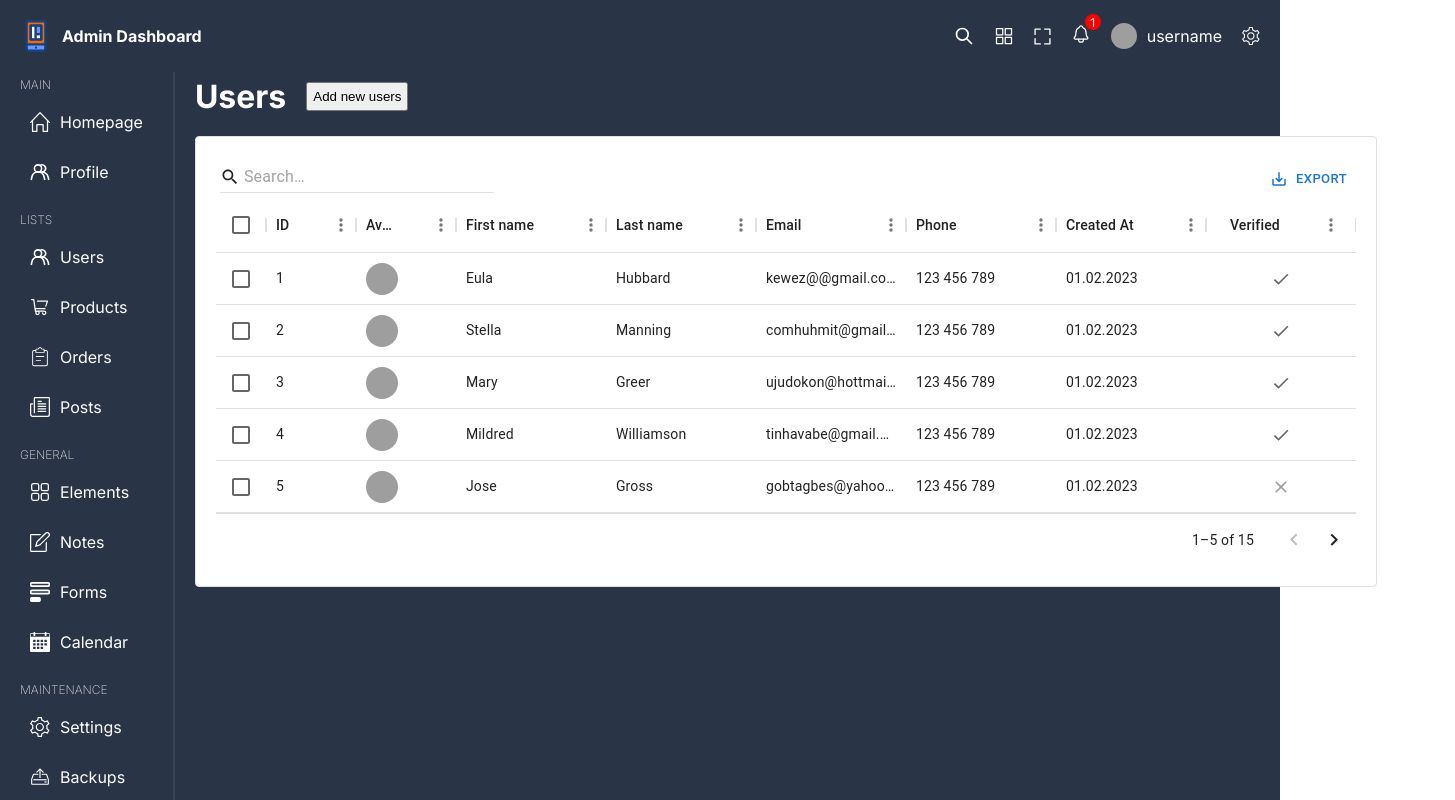
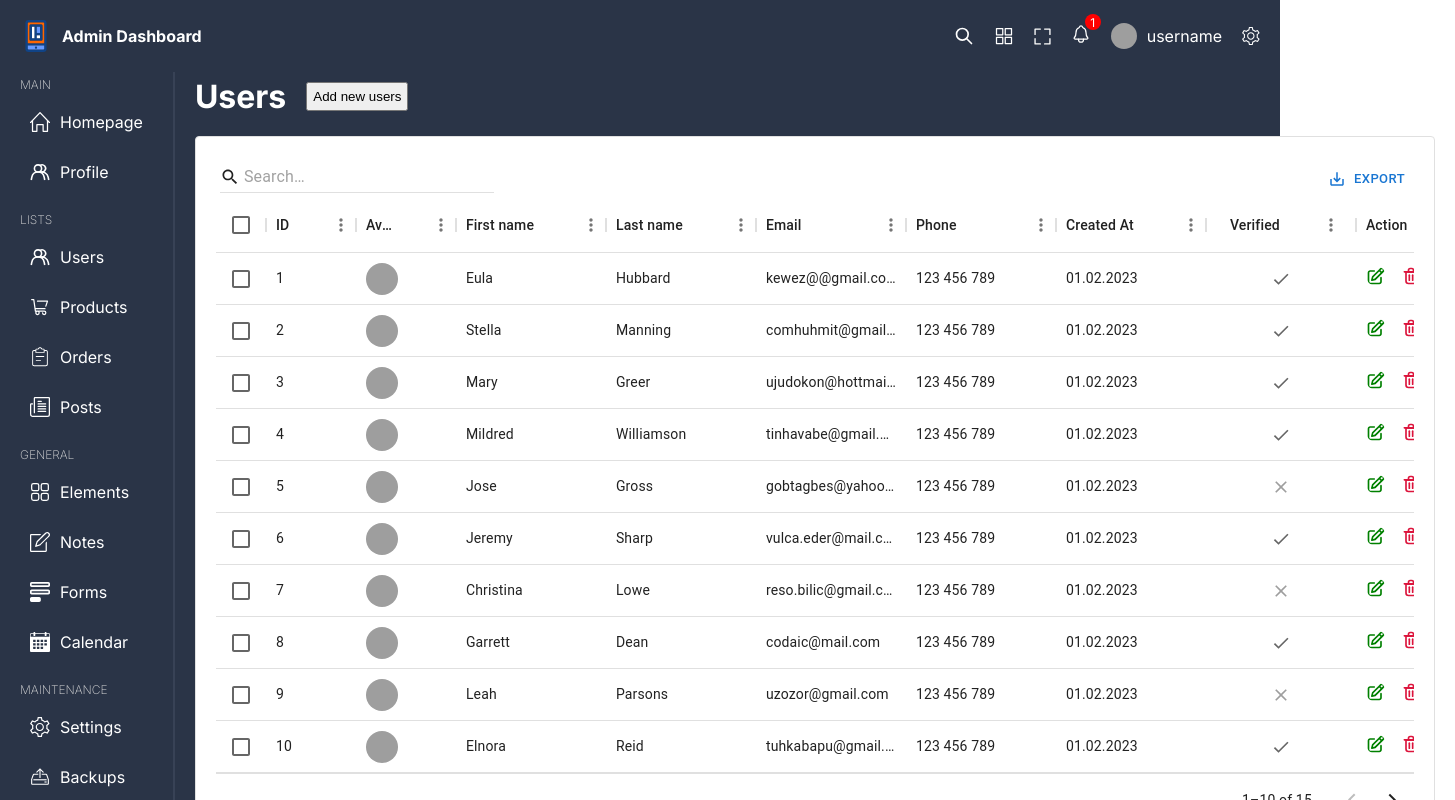
Before and after one commit to SuhailRazi/Admin-Dashboard, a React (Vite) app: page /users in a window 1280 px wide. Shown: the top 800 px of the page, 1455 px wide, since content can reach past the window. Built offline with nearby package versions, Linux system fonts and the light colour scheme; grey boxes are pictures that could not be loaded.

Commit message:
Made datagrid reusable and and passed slug fro users and created action buttons

```diff
--- a/src/components/dataTable/DataTable.tsx
+++ b/src/components/dataTable/DataTable.tsx
@@ -1,22 +1,46 @@
 import { DataGrid, GridColDef, GridToolbar } from "@mui/x-data-grid";
 import "./dataTable.scss";
+import { Link } from "react-router-dom";
 
 type Props = {
   columns: GridColDef[];
   rows: object[];
+  slug: string;
 };
 
 const DataTable = (props: Props) => {
+  const handleDelete = (id: number) => {
+    console.log(id + "has been deleted");
+  };
+
+  const actionColumn: GridColDef = {
+    field: "action",
+    headerName: "Action",
+    width: 200,
+    renderCell: (params) => {
+      return (
+        <div className="action">
+          <Link to={`/${props.slug}/${params.row.id}`}>
+            <img src="/view.svg" alt="" />
+          </Link>
+          <div className="delete" onClick={() => handleDelete(params.row.id)}>
+            <img src="/delete.svg" alt="" />
+          </div>
+        </div>
+      );
+    },
+  };
+
   return (
     <div className="dataTable">
       <DataGrid
         className="dataGrid"
         rows={props.rows}
-        columns={props.columns}
+        columns={[...props.columns, actionColumn]}
         initialState={{
           pagination: {
             paginationModel: {
-              pageSize: 5,
+              pageSize: 10,
             },
           },
         }}
--- a/src/components/dataTable/dataTable.scss
+++ b/src/components/dataTable/dataTable.scss
@@ -13,5 +13,15 @@
       border-radius: 50%;
       object-fit: cover;
     }
+    .action {
+      display: flex;
+      gap: 15px;
+
+      img {
+        height: 20px;
+        width: 20px;
+        cursor: pointer;
+      }
+    }
   }
 }
```
